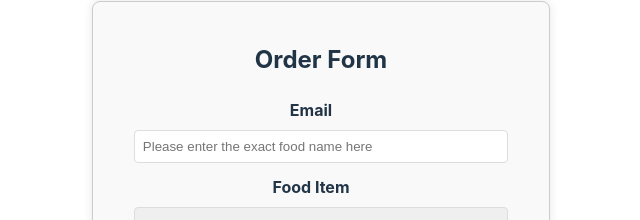
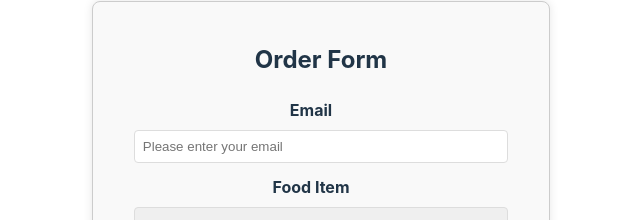
Before and after one commit to singapore2024/Team-5, a React (Vite) app in the folder frontend/: page /order in a window 1280 px wide. Shown: the part 125-345 px from the top of the page, without its empty margins (319-959 px from the left). Built offline with nearby package versions, Linux system fonts and the light colour scheme.

Commit message:
Update email placeholder

```diff
--- a/frontend/src/pages/OrderPage.jsx
+++ b/frontend/src/pages/OrderPage.jsx
@@ -70,7 +70,7 @@ export default function OrderPage() {
               <input
                 type="text"
                 required="required"
-                placeholder="Please enter the exact food name here"
+                placeholder="Please enter your email"
                 value={formData.email}
                 onChange={(e) => updateFormData("email", e.target.value)}
               />
```
